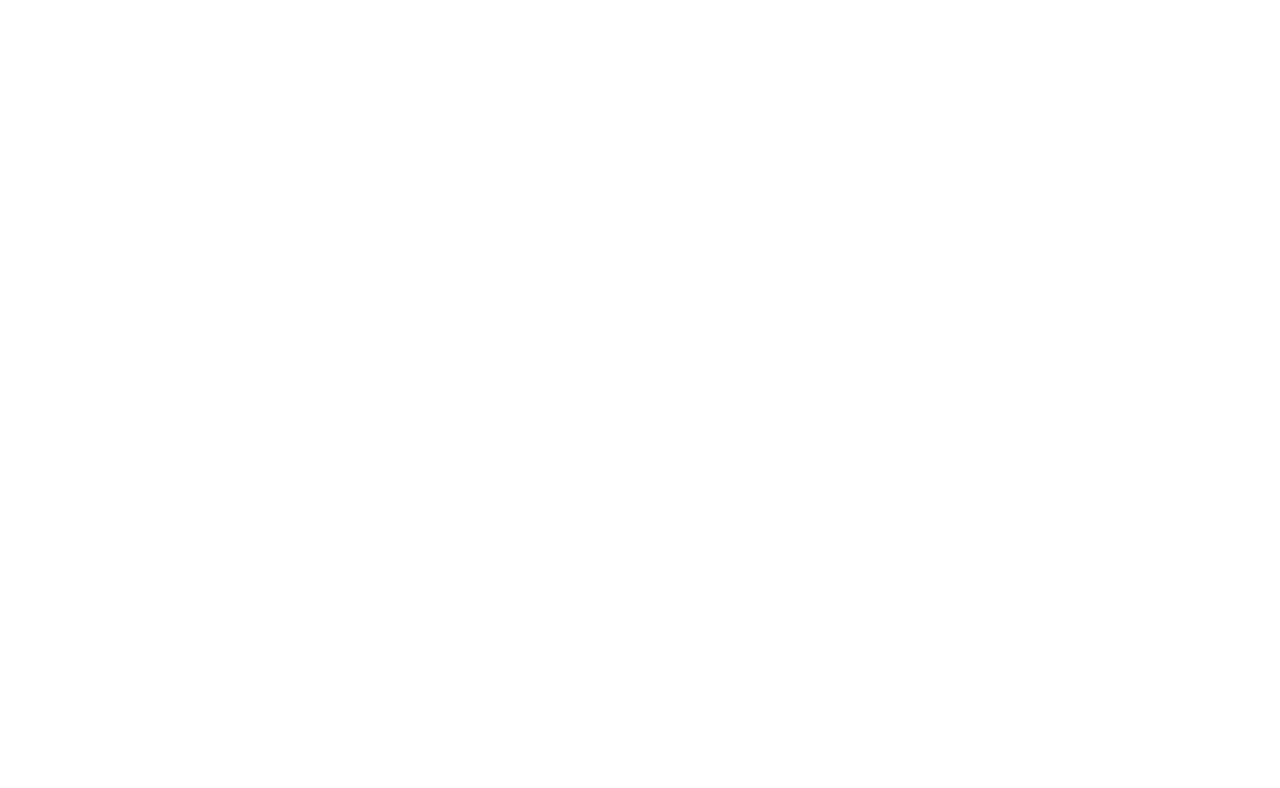
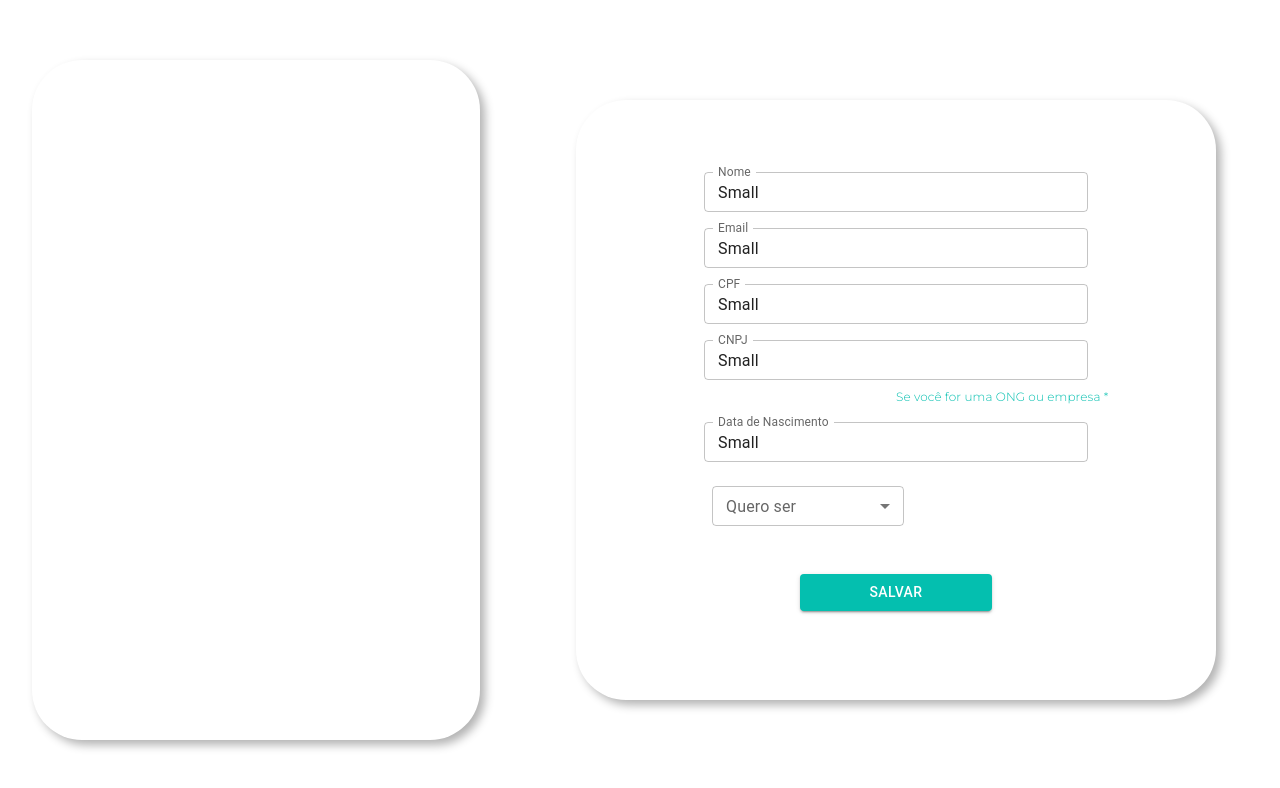
Before and after one commit to AmandaPiva/MaosEstendidas-FrontEnd, a React (Vite) app: page /Perfil in a window 1280 px wide. Before the commit this address had no page. Shown: the top 788 px of the page. Built offline with nearby package versions, Linux system fonts and the light colour scheme.

Commit message:
Backup alterações perfil e header

```diff
--- a/src/App.jsx
+++ b/src/App.jsx
@@ -1,5 +1,6 @@
 import { BrowserRouter, Routes, Route } from "react-router-dom";
 import Login from "./pages/Login/Login";
+import Perfil from "./pages/Perfil/Perfil";
 import LadinPage from "./pages/LadinPage/LadinPage";
 import Cadastro from "./pages/Cadastro/Cadastro";
 import Endereco from "./pages/Endereco/Endereco";
@@ -100,12 +101,10 @@
         <Routes>
           <Route path={"/"} element={<LadinPage />} />
           <Route path={"/Login"} element={<Login />} />
+          <Route path={"/Perfil"} element={<Perfil />} />
           <Route path={"/Cadastro"} element={<Cadastro />} />
           <Route path={"/Endereco"} element={<Endereco />} />
-          <Route
-            path={"/CadastroNecessidade"}
-            element={<CadastroNecessidade />}
-          />
+          <Route path={"/CadastroNecessidade"} element={<CadastroNecessidade />} />
           <Route path={"/HomeDonatario"} element={<HomeDonatario />} />
           <Route path={"/HomeDoador"} element={<HomeDoador />} />
           <Route path={"/SenhaAcesso"} element={<SenhaAcesso />} />
--- /dev/null
+++ b/src/pages/Perfil/Perfil.jsx
@@ -0,0 +1,190 @@
+import { Box, Typography } from "@mui/material";
+import Button from "@mui/material/Button";
+import TextField from "@mui/material/TextField";
+import InputLabel from "@mui/material/InputLabel";
+import MenuItem from "@mui/material/MenuItem";
+import FormControl from "@mui/material/FormControl";
+import Select from "@mui/material/Select";
+
+
+function Perfil() {
+
+
+  return (
+    <>
+      <Box
+        sx={{
+          display: "flex",
+          flexDirection: "row",
+          width: "100vw",
+          height: "100vh",
+          backgroundSize: "cover",
+          backgroundPosition: "center",
+        }}
+      >
+
+
+        <Box sx={{
+          display: "flex",
+          flexDirection: "row",
+          width: "100vw",
+          height: "100vh",
+          backgroundSize: "cover",
+          backgroundPosition: "center",
+        }}>
+          <Box
+            sx={{
+              height: "85vh",
+              width: "35vw",
+              backgroundColor: "#FFFFFF",
+              borderRadius: "50px",
+              boxShadow: "5px 5px 10px rgba(0, 0, 0, 0.3)", // Adicionando sombra no lado direito e abaixo
+              margin: "auto",
+            }}
+          >
+          </Box>
+
+          {/*LADO ESQUERDO */}
+          <Box
+            sx={{
+              width: "60vw",
+              display: "flex",
+              flexDirection: "column",
+            }}
+          >
+            <Box
+              sx={{
+                height: "75vh",
+                width: "50vw",
+                backgroundColor: "#FFFFFF",
+                borderRadius: "50px",
+                boxShadow: "5px 5px 10px rgba(0, 0, 0, 0.3)", // Adicionando sombra no lado direito e abaixo
+                margin: "auto",
+              }}
+            >
+              <Box
+                sx={{
+                  marginTop: "8vh",
+                  display: "flex",
+                  flexDirection: "column",
+                }}
+              >
+                <TextField defaultValue="Small" size="small"
+                  sx={{
+                    width: "30vw",
+                    backgroundColor: "#FFFFFF",
+                    margin: "1vh auto",
+                  }}
+                  id="outlined-size-small"
+                  label="Nome"
+                  variant="outlined"
+                />
+
+                <TextField defaultValue="Small" size="small"
+                  sx={{
+                    width: "30vw",
+                    backgroundColor: "#FFFFFF",
+                    margin: "1vh auto",
+                  }}
+                  id="outlined-size-small"
+                  label="Email"
+                  variant="outlined"
+                />
+
+                <TextField defaultValue="Small" size="small"
+                  sx={{
+                    width: "30vw",
+                    backgroundColor: "#FFFFFF",
+                    margin: "1vh auto",
+                  }}
+                  id="outlined-size-small"
+                  label="CPF"
+                  placeholder="999.999.999-99"
+                  variant="outlined"
+                />
+
+                <TextField defaultValue="Small" size="small"
+                  sx={{
+                    width: "30vw",
+                    backgroundColor: "#FFFFFF",
+                    margin: "1vh auto",
+                  }}
+                  id="outlined-size-small"
+                  placeholder="99.999.999/9999-99"
+                  label="CNPJ"
+                  variant="outlined"
+                />
+                <Typography
+                  sx={{
+                    fontSize: "12px",
+                    fontWeight: "200",
+                    fontFamily: "montserrat",
+                    marginLeft: "320px",
+                    color: "#04BFAF",
+                  }}
+                >
+                  Se você for uma ONG ou empresa *
+                </Typography>
+
+                <TextField defaultValue="Small" size="small"
+                  sx={{
+                    width: "30vw",
+                    backgroundColor: "#FFFFFF",
+                    margin: "2vh auto",
+                  }}
+                  id="outlined-size-small"
+                  label="Data de Nascimento"
+                  placeholder="DD/MM/AAAA"
+                  variant="outlined"
+                />
+
+                <Box
+                  sx={{
+                    display: "flex",
+                    flexDirection: "column",
+                    margin: "1vh 136px",
+                  }}
+                >
+                  <FormControl defaultValue="Small" size="small" fullWidth>
+                    <InputLabel
+                      id="demo-simple-select-label"
+                      sx={{ margin: "auto" }}
+                    >
+                      Quero ser
+                    </InputLabel>
+                    <Select
+                      labelId="demo-simple-select-label"
+                      id="demo-simple-select"
+                      // value={age}
+                      label="Age"
+                      //   onChange={handleChange}
+                      sx={{ width: "15vw" }}
+                    >
+                      <MenuItem value={"doador"}>Doador</MenuItem>
+                      <MenuItem value={"donatario"}>Donatário</MenuItem>
+                    </Select>
+                  </FormControl>
+                </Box>
+                <Button
+                  variant="contained"
+                  sx={{
+                    margin: "5vh auto",
+                    width: "15vw",
+                    backgroundColor: "#04BFAF",
+                    "&:hover": {
+                      backgroundColor: "#E64097", // Altere a cor desejada para o efeito hover
+                    },
+                  }}
+                >
+                  Salvar
+                </Button>
+              </Box>
+            </Box>
+          </Box>
+        </Box>
+      </Box>
+    </>
+  );
+}
+
+export default Perfil;
--- a/src/pages/SenhaAcesso/SenhaAcesso.jsx
+++ b/src/pages/SenhaAcesso/SenhaAcesso.jsx
@@ -1,9 +1,9 @@
 import { Box, Typography } from "@mui/material";
-import Logo from "../../../public/logo.png";
+import Logo from "../../public/logo.png";
 import Button from "@mui/material/Button";
 import TextField from "@mui/material/TextField";
-import Checkbox from "@mui/material/Checkbox";
-import FormControlLabel from "@mui/material/FormControlLabel";
+import Checkbox from '@mui/material/Checkbox';
+import FormControlLabel from '@mui/material/FormControlLabel';
 
 function SenhaAcesso() {
   return (
@@ -28,16 +28,21 @@
             alignItems: "center",
           }}
         >
-          <Box
-            sx={{ position: "relative", width: "100%", textAlign: "center" }}
-          >
+          <Box sx={{ position: "relative", width: "100%", height: "50px" }}>
+            <Box sx={{marginLeft: "5vw" }}>
+              <Button variant="outlined">Voltar</Button>
+            </Box>
+
             <Typography
               sx={{
                 fontSize: "36px",
                 fontWeight: "600",
                 color: "#E64097",
                 fontFamily: "montserrat",
-                display: "inline-block", // Necessário para centralizar corretamente a frase
+                position: "absolute",
+                left: "50%",
+                top: "50%",
+                transform: "translate(-50%, -50%)", // Isso garante que o título esteja perfeitamente centralizado
               }}
             >
               Crie uma senha de acesso
@@ -146,19 +151,24 @@
 
               <Box
                 sx={{
-                  display: "flex",
-                  alignItems: "center",
-                  justifyContent: "end",
+                  display: 'flex',
+                  alignItems: 'center',
+                  justifyContent: 'end',
                   color: "#E64097",
                   fontFamily: "montserrat",
-                  margin: "auto",
+                  margin: "auto"
                 }}
               >
-                <FormControlLabel control={<Checkbox />} />
+                <FormControlLabel
+                  control={<Checkbox />}
+                />
                 Aceito
               </Box>
+
+
             </Box>
           </Box>
+
         </Box>
       </Box>
     </>
```
